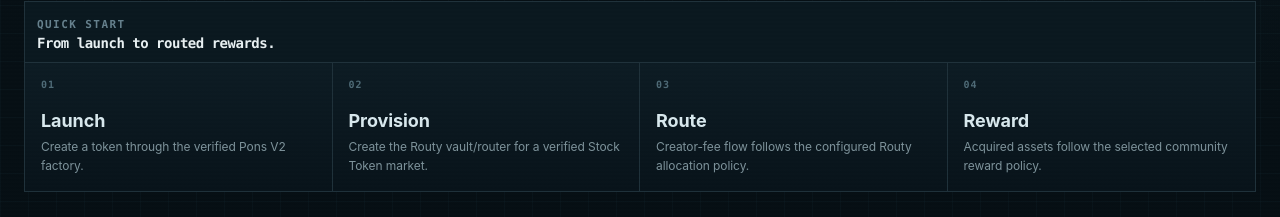
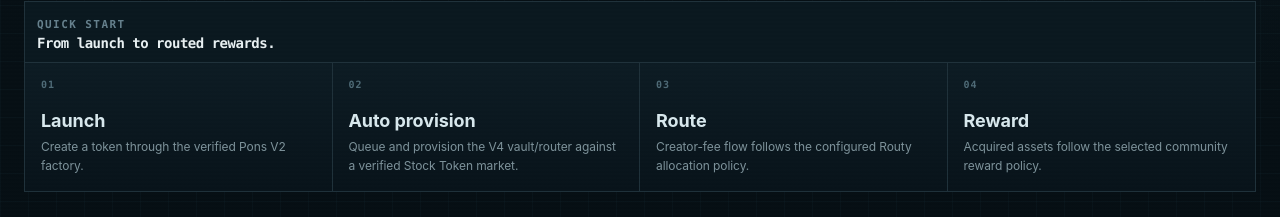
Before and after one commit to RoutyFund/Routy-Fund, a Next.js app: page /docs in a window 1280 px wide. Shown: the part 583-800 px from the top of the page. Built offline with nearby package versions, Linux system fonts and the light colour scheme; no server answers.

Commit message:
docs: align quick start with V4 auto provisioning

```diff
--- a/src/app/docs/page.tsx
+++ b/src/app/docs/page.tsx
@@ -10,5 +10,5 @@
 export default function Docs(){return <main className="shell"><Nav/><div className="wrap console-page">
 <header className="page-head"><div className="page-head-copy"><span className="eyebrow">Routy knowledge base</span><h1>Docs.</h1><p className="lead">Technical and product documentation for Routy Fund on Robinhood Chain.</p></div><span className="pill">Protocol docs</span></header>
 <section className="section"><div className="terminal-doc-grid">{topics.map(([n,t,d,h])=><a key={t} href={h}><span>{n}</span><b>{t}</b><p>{d}</p><i>↗</i></a>)}</div></section>
-<section className="section"><div className="section-head"><div><span className="micro">QUICK START</span><h2>From launch to routed rewards.</h2></div></div><div className="flow"><div className="flow-step"><span>01</span><div><b>Launch</b><p>Create a token through the verified Pons V2 factory.</p></div></div><div className="flow-step"><span>02</span><div><b>Provision</b><p>Create the Routy vault/router for a verified Stock Token market.</p></div></div><div className="flow-step"><span>03</span><div><b>Route</b><p>Creator-fee flow follows the configured Routy allocation policy.</p></div></div><div className="flow-step"><span>04</span><div><b>Reward</b><p>Acquired assets follow the selected community reward policy.</p></div></div></div></section>
+<section className="section"><div className="section-head"><div><span className="micro">QUICK START</span><h2>From launch to routed rewards.</h2></div></div><div className="flow"><div className="flow-step"><span>01</span><div><b>Launch</b><p>Create a token through the verified Pons V2 factory.</p></div></div><div className="flow-step"><span>02</span><div><b>Auto provision</b><p>Queue and provision the V4 vault/router against a verified Stock Token market.</p></div></div><div className="flow-step"><span>03</span><div><b>Route</b><p>Creator-fee flow follows the configured Routy allocation policy.</p></div></div><div className="flow-step"><span>04</span><div><b>Reward</b><p>Acquired assets follow the selected community reward policy.</p></div></div></div></section>
 </div></main>}
```
